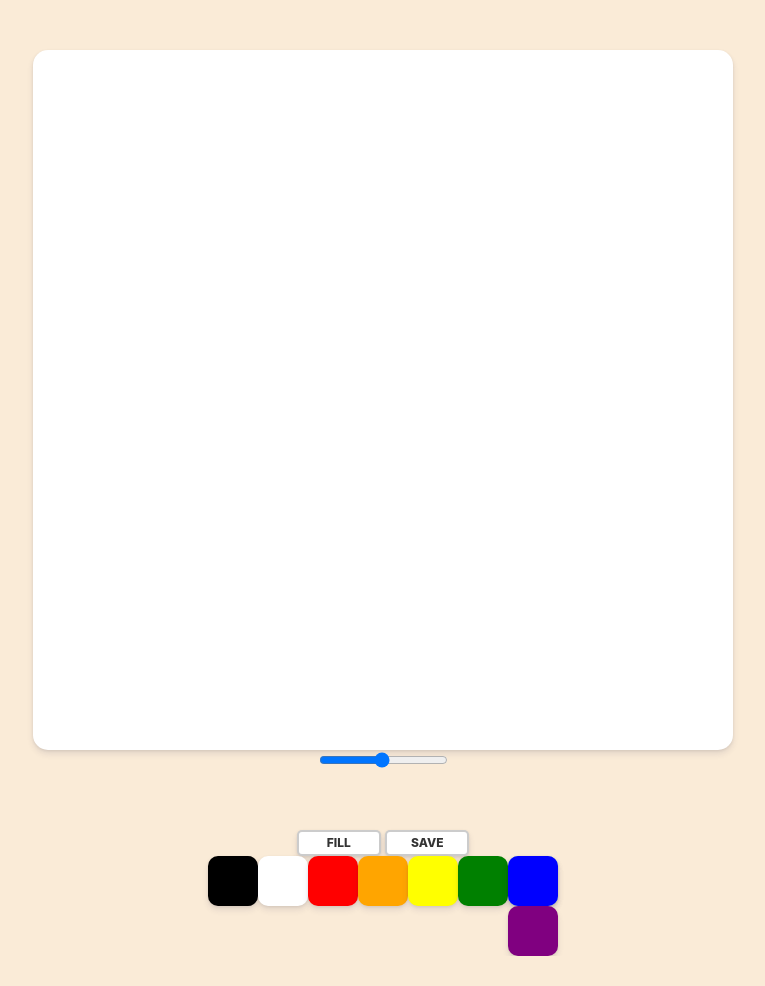
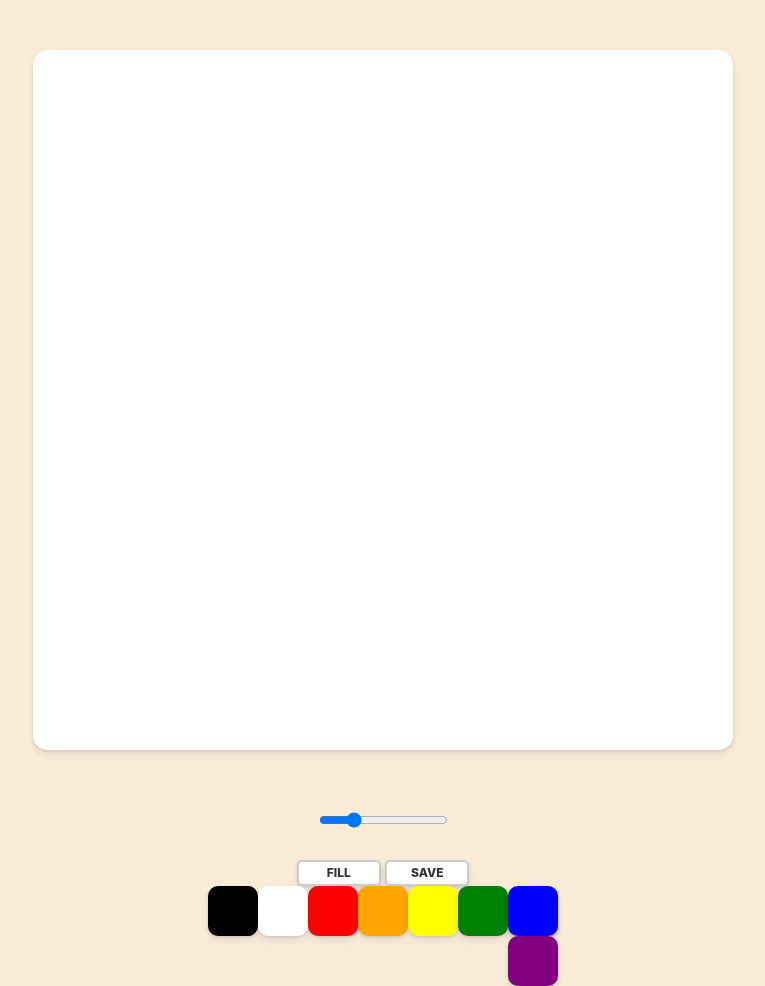
Before and after one commit to jey25/paintJS, a plain HTML site: page index.html in a window 1280 px wide. Shown: the whole page, without its empty margins (257-1022 px from the left). Before the commit the page ends 956 px from the top, so only its background shows below. Drawn offline with Linux system fonts and the light colour scheme.

Commit message:
3rd commit

```diff
--- a/app.js
+++ b/app.js
@@ -1,14 +1,25 @@
 const canvas = document.getElementById("jsCanvas");
 const ctx = canvas.getContext("2d");
 const colors = document.getElementsByClassName("jsColor");
+const range = document.getElementById("jsRange");
+const mode = document.getElementById("jsMode");
+const saveBtn = document.getElementById("jsSave");
 
-canvas.width = 700;
-canvas.height = 700;
+const INITIAL_COLOR = "#2c2c2c";
+const CANVAS_SIZE = 700;
 
-ctx.strokeStyle = "#2c2c2c";
+canvas.width = CANVAS_SIZE;
+canvas.height = CANVAS_SIZE;
+
+ctx.fillStyle = "white";
+ctx.fillRect(0, 0, CANVAS_SIZE, CANVAS_SIZE);
+ctx.strokeStyle = INITIAL_COLOR;
 ctx.linewidth = 2.5;
+ctx.fillStyle = INITIAL_COLOR;
+
 
 let painting = false;
+let filling = false;
 
 function stopPating(){
     painting = false;
@@ -41,6 +52,36 @@ function onMouseUp(event){
 function handleColorClick(event){
     const color = event.target.style.backgroundColor;
     ctx.strokeStyle = color;
+    ctx.fillStyle = color;
+}
+
+function handleRangeChange(event){
+    ctx.linewidth = event.target.value;
+}
+
+function handelModeClick(){
+    if(filling === true){
+        filling = false;
+        mode.innerText = "Fill"
+    } else {
+        filling = true;
+        mode.innerText = "Paint";
+
+    }
+}
+
+function handleCnavasClick(){
+    if(filling){
+        ctx.fillRect(0, 0, CANVAS_SIZE, CANVAS_SIZE);
+    }
+}
+
+function handelSave(){
+    const image = canvas.toDataURL();
+    const link = document.createElement("a");
+    link.href = image;
+    link.download = "PaintJS";
+    link.click();
 }
 
 if(canvas){
@@ -48,7 +89,20 @@ if(canvas){
     canvas.addEventListener("mousedown", startPainting);
     canvas.addEventListener("mouseup", stopPating);
     canvas.addEventListener("mouseleave", stopPating);
+    canvas.addEventListener("click", handleCnavasClick)
 }
 
 Array.from(colors).forEach(color =>
     color.addEventListener("click", handleColorClick));
+
+if(range) {
+    range.addEventListener("input", handleRangeChange);
+};
+
+if(mode) {
+    mode.addEventListener("click", handelModeClick);
+}
+
+if(saveBtn){
+    saveBtn.addEventListener("click", handelSave);
+}
--- a/index.html
+++ b/index.html
@@ -9,20 +9,14 @@
 </head>
 <body>
     <canvas id="jsCanvas" class="canvas"></canvas>
-    <div class="controls_range">
-        <input
-        type="range"
-        id="jsRange"
-        min="0.1"
-        max="5.0"
-        value="2.5"
-        step="0.1"
-        />
-    </div>
     <div class="controls">
+        <div class="controls_range">
+            <input type="range" id="jsRange" min="0.1" max="10.0" value="2.5" step="0.1"/>
+        </div>
         <div class="controls_btns">
             <button id="jsMode">Fill</button>
-            <button id="jsSave">Save</button></div>
+            <button id="jsSave">Save</button>
+        </div>
         <div class="controls_colors" id="jsColors">
             <div class="controls_color jsColor"
                  style="background-color:black"></div>
@@ -49,8 +43,7 @@
                  style="background-color:blue"></div>
 
                  <div class="controls_color jsColor"
-                 style="background-color:purple"></div
-                 >
+                 style="background-color:purple"></div>
         </div>
     </div>
     <script src="app.js"></script>
```
